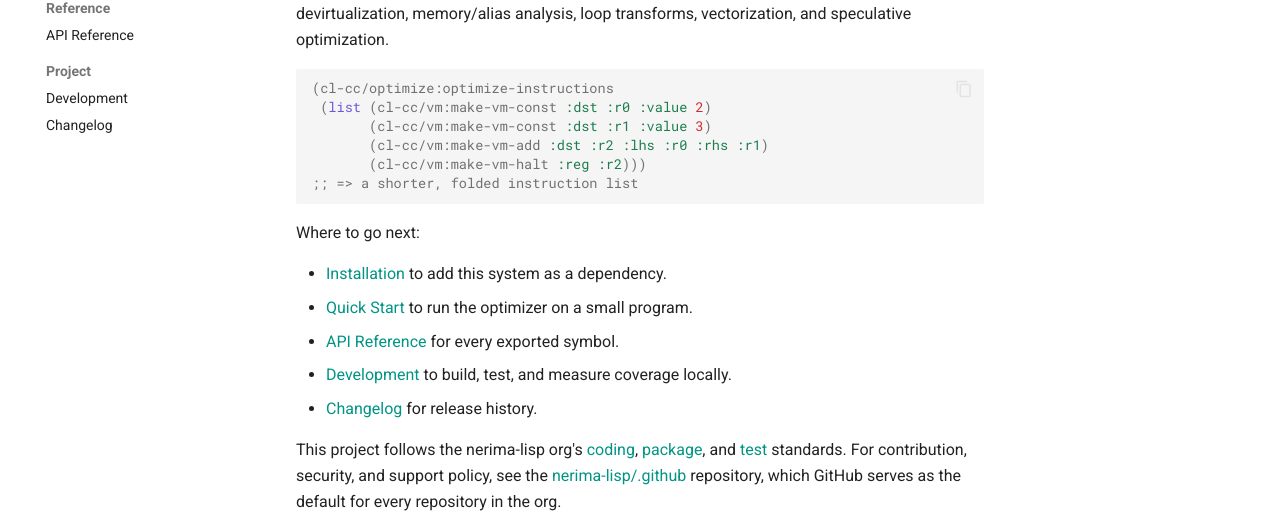
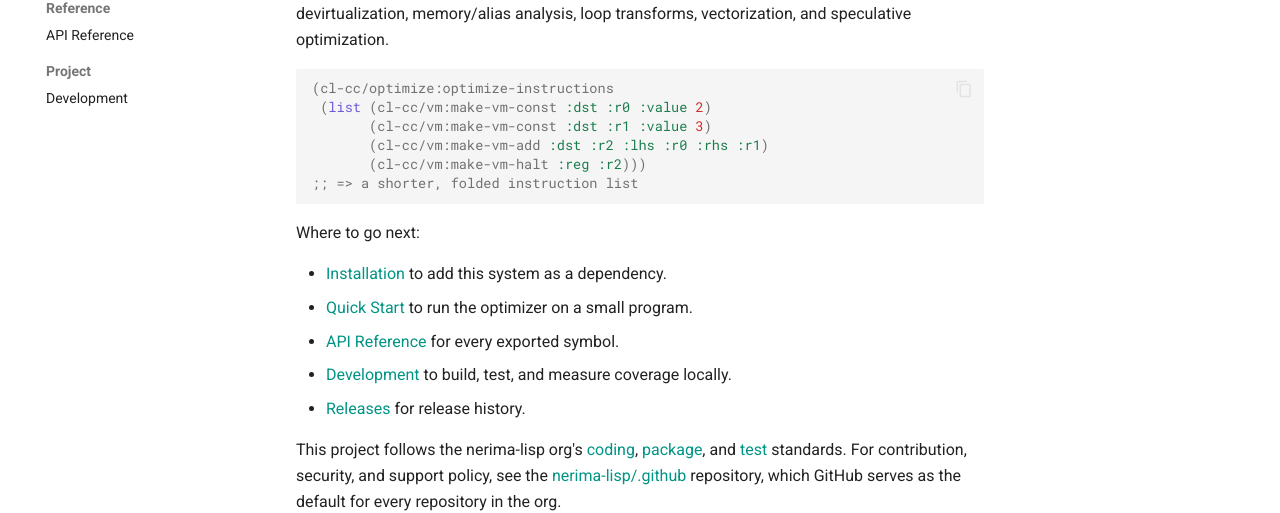
Before and after one commit to nerima-lisp/cl-cc-optimize, an MkDocs documentation site: the page built from docs/src/index.md, in a window 1280 px wide. Shown: the part 255-768 px from the top of the page. Built offline with MkDocs 1.6.1 and Material for MkDocs 9.7.7, drawn with Linux system fonts in a browser that asks for light colours; comment, search, counter and statistics services are not loaded.

Commit message:
2026-08-01 の組織規約に合わせる
CHANGELOG.md と docs/src/changelog.md を削除する。履歴は GitHub Release
description を唯一の正典とする。release.yml が CHANGELOG から本文を切り出して
いたので、本文が空の draft を作る形へ変える。これを直さないままファイルを消すと
リリースが必ず失敗する。タグと .asd の :version の照合と nix flake check は
そのまま残す。

flake.nix の systems を x86_64-linux のみにする。検証していないプラット
フォームを宣言しないため。mkPackageFlake は packages/checks/apps/devShells
すべてを同じ systems から生成するので、macOS 上での nix develop と nix build
は不可能になる。開発は Linux 環境で行う前提とする。

.asd の書き方を揃える。(in-package #:asdf-user) を先頭に置き、メタデータの
キー順を templates/PACKAGE.asd の順に合わせ、本体システムに :in-order-to を
書く。

```diff
--- a/docs/mkdocs.yml
+++ b/docs/mkdocs.yml
@@ -47,9 +47,6 @@ markdown_extensions:
       line_spans: __span
       pygments_lang_class: true
   - pymdownx.inlinehilite
-  - pymdownx.snippets:
-      base_path: ["."]
-      check_paths: true
   - pymdownx.superfences:
       custom_fences:
         - name: mermaid
@@ -83,7 +80,6 @@ nav:
       - API Reference: api-reference.md
   - Project:
       - Development: development.md
-      - Changelog: changelog.md
 
 not_in_nav: |
   notes/
--- a/docs/src/index.md
+++ b/docs/src/index.md
@@ -22,7 +22,8 @@ Where to go next:
 - [Quick Start](quick-start.md) to run the optimizer on a small program.
 - [API Reference](api-reference.md) for every exported symbol.
 - [Development](development.md) to build, test, and measure coverage locally.
-- [Changelog](changelog.md) for release history.
+- [Releases](https://github.com/nerima-lisp/cl-cc-optimize/releases) for
+  release history.
 
 This project follows the nerima-lisp org's
 [coding](https://github.com/nerima-lisp/.github/blob/main/CODING_STANDARD.md),
```
Also changed, not shown: docs/src/changelog.md (deleted, +0 -1 lines), 8 other files.
